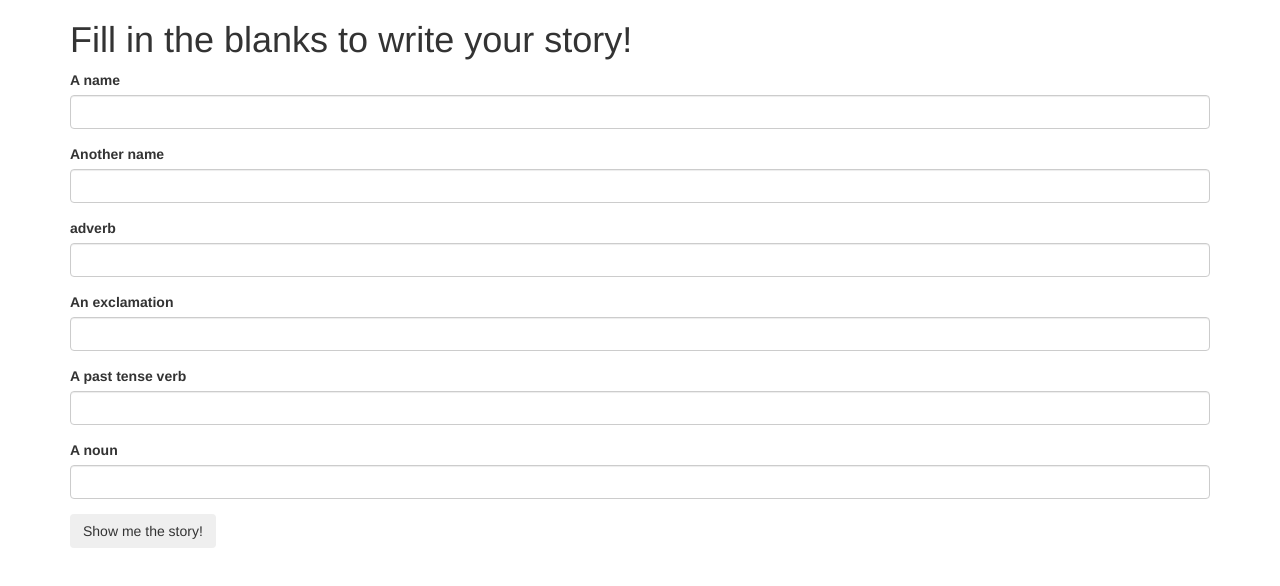
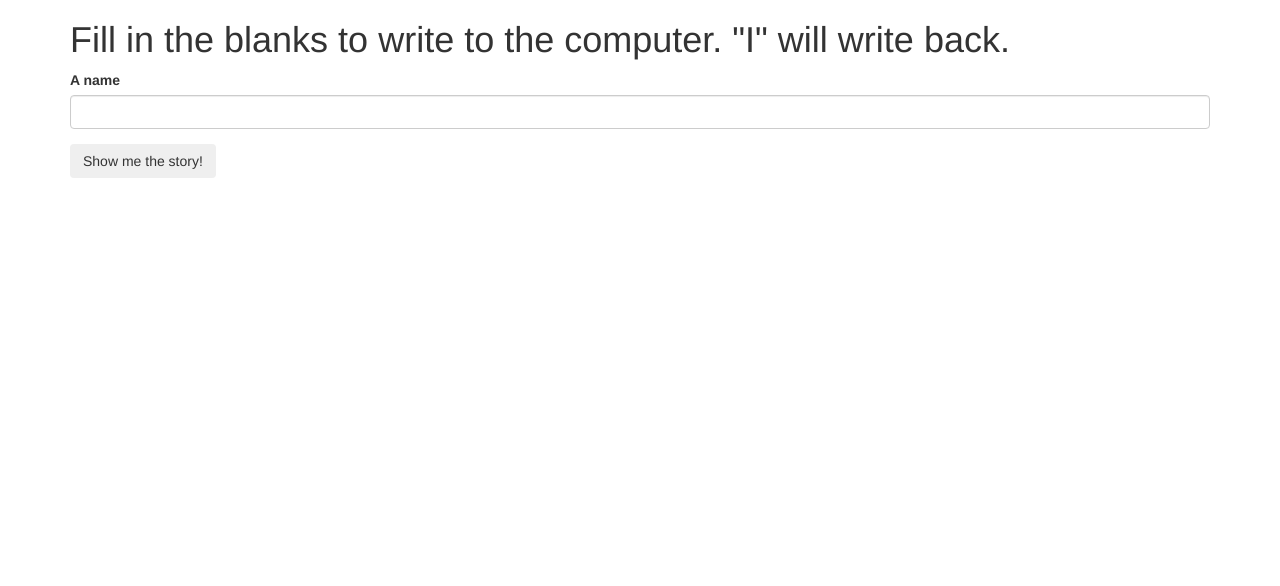
Before and after one commit to dereksmith2018/letter, a plain HTML site: page index.html in a window 1280 px wide. Drawn offline with nearby package versions, Linux system fonts and the light colour scheme.

Commit message:
fix text and add commands to scripts.js

```diff
--- a/index.html
+++ b/index.html
@@ -8,36 +8,16 @@
       integrity="sha256-2Kok7MbOyxpgUVvAk/HJ2jigOSYS2auK4Pfzbm7uH60="
       crossorigin="anonymous"></script>
     <script src="js/scripts.js"></script>
-    <title>A fantastical adventure</title>
+    <title>A letter to you.</title>
   </head>
   <body>
     <div class="container">
-      <h1>Fill in the blanks to write your story!</h1>
+      <h1>Fill in the blanks to write to the computer. "I" will write back.</h1>
       <div>
         <form id="formOne">
           <div class="form-group">
             <label for="person1">A name</label>
             <input id="person1" class="form-control" type="text">
-          </div>
-          <div class="form-group">
-            <label for="person2">Another name</label>
-            <input id="person2" class="form-control" type="text">
-          </div>
-          <div class="form-group">
-            <label for="adverb">adverb</label>
-            <input id="adverb" class="form-control" type="text">
-          </div>
-          <div class="form-group">
-            <label for="exclamation">An exclamation</label>
-            <input id="exclamation" class="form-control" type="text">
-          </div>
-          <div class="form-group">
-            <label for="verb">A past tense verb</label>
-            <input id="verb" class="form-control" type="text">
-          </div>
-          <div class="form-group">
-            <label for="noun">A noun</label>
-            <input id="noun" class="form-control" type="text">
           </div>
 
           <button type="submit" class="btn">Show me the story!</button>
@@ -47,10 +27,7 @@
       <div id="story">
         <h1>A fantastical adventure</h1>
         <p>
-          One day, <span class="person1"></span> and <span class="person2"></span> were shopping for zoo animals, when suddenly a activist
-          <span class="adverb"></span> appeared. "<span class="exclamation"></span>", <span class="person1"></span> said, laughing. The two of them
-          <span class="verb"></span> as quickly possible, and when they were safe, <span class="person1"></span> and <span class="person2"></span> gave each other a giant
-          <span class="noun"></span>.
+         <span class="person1"></span>
         </p>
       </div>
     </div>
--- a/js/scripts.js
+++ b/js/scripts.js
@@ -1,18 +1,8 @@
 $(document).ready(function() {
   $("#formOne").submit(function(event) {
     var person1Input = $("input#person1").val();
-    var person2Input = $("input#person2").val();
-    var adverbInput= $("input#adverb").val();
-    var exclamationInput = $("input#exclamation").val();
-    var verbInput = $("input#verb").val();
-    var nounInput = $("input#noun").val();
 
     $(".person1").text(person1Input);
-    $(".person2").text(person2Input);
-    $(".adverb").text(adverbInput);
-    $(".exclamation").text(exclamationInput);
-    $(".verb").text(verbInput);
-    $(".noun").text(nounInput);
 
     $("#story").show();
 
```
